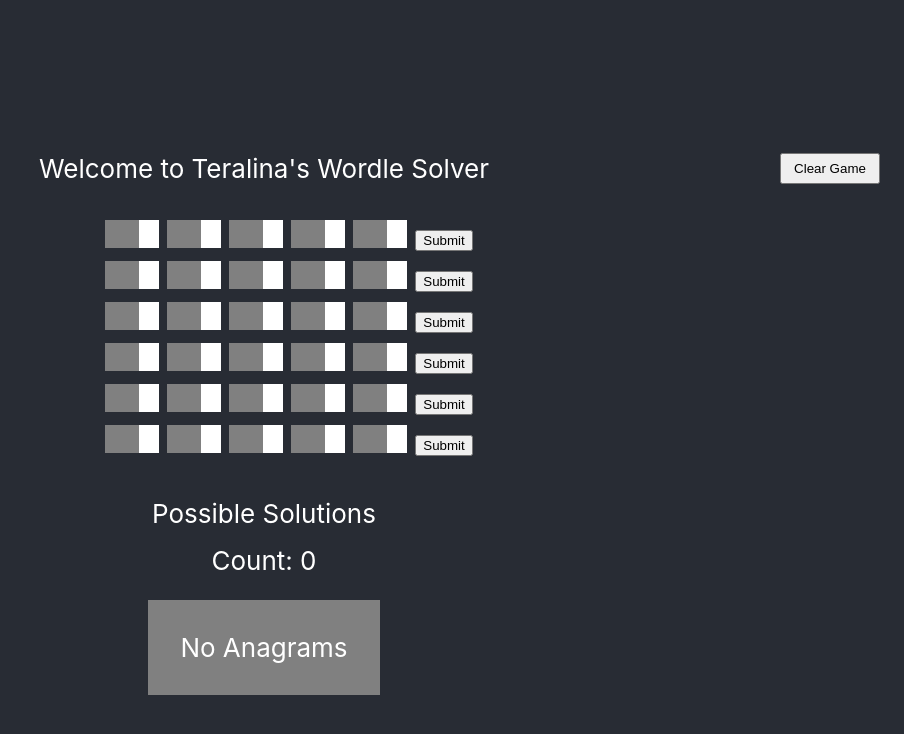
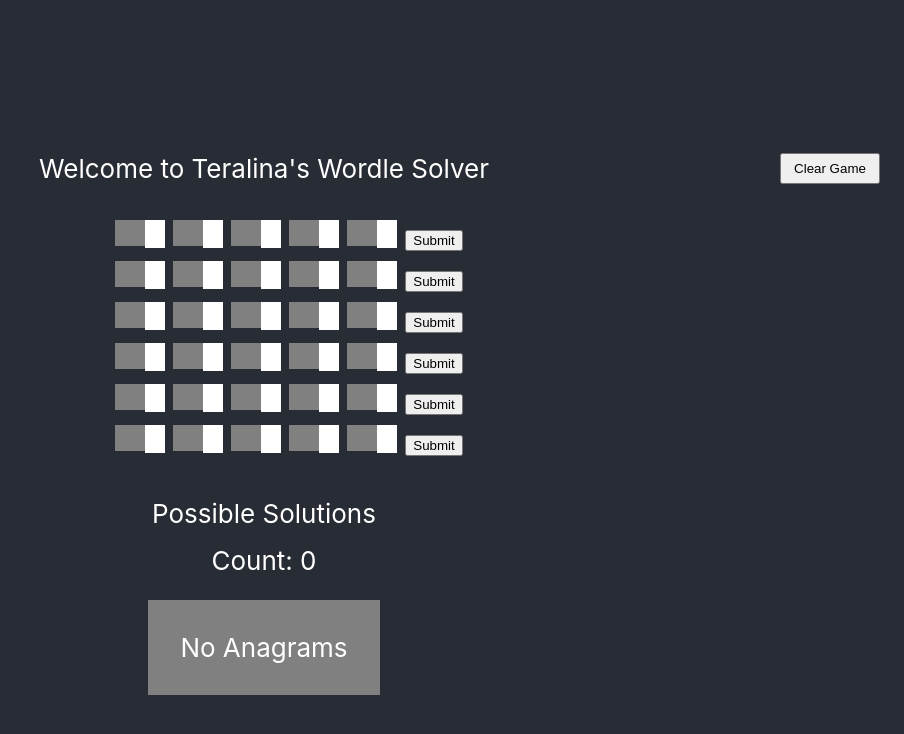
Before and after one commit to adrebin/wordle-solver, a React (Create React App) app in the folder my-app/: page / in a window 1280 px wide. Shown: the top 734 px of the page, without its empty margins (376-1280 px from the left). Built offline with nearby package versions, Linux system fonts and the light colour scheme.

Commit message:
try no padding

```diff
--- a/my-app/src/Row.css
+++ b/my-app/src/Row.css
@@ -28,6 +28,7 @@ input[type="text" i] {
     position: relative;
     vertical-align: top;
     -webkit-border-radius: 0px 0px 0px 0px;
+    padding: 0px;
 }
 
 input[type="button" i] {
@@ -45,4 +46,5 @@ input[type="button" i] {
     -moz-appearance: none !important;
     appearance: none !important;
     -webkit-border-radius: 0px 0px 0px 0px;
+    padding: 0px;
 }
```
